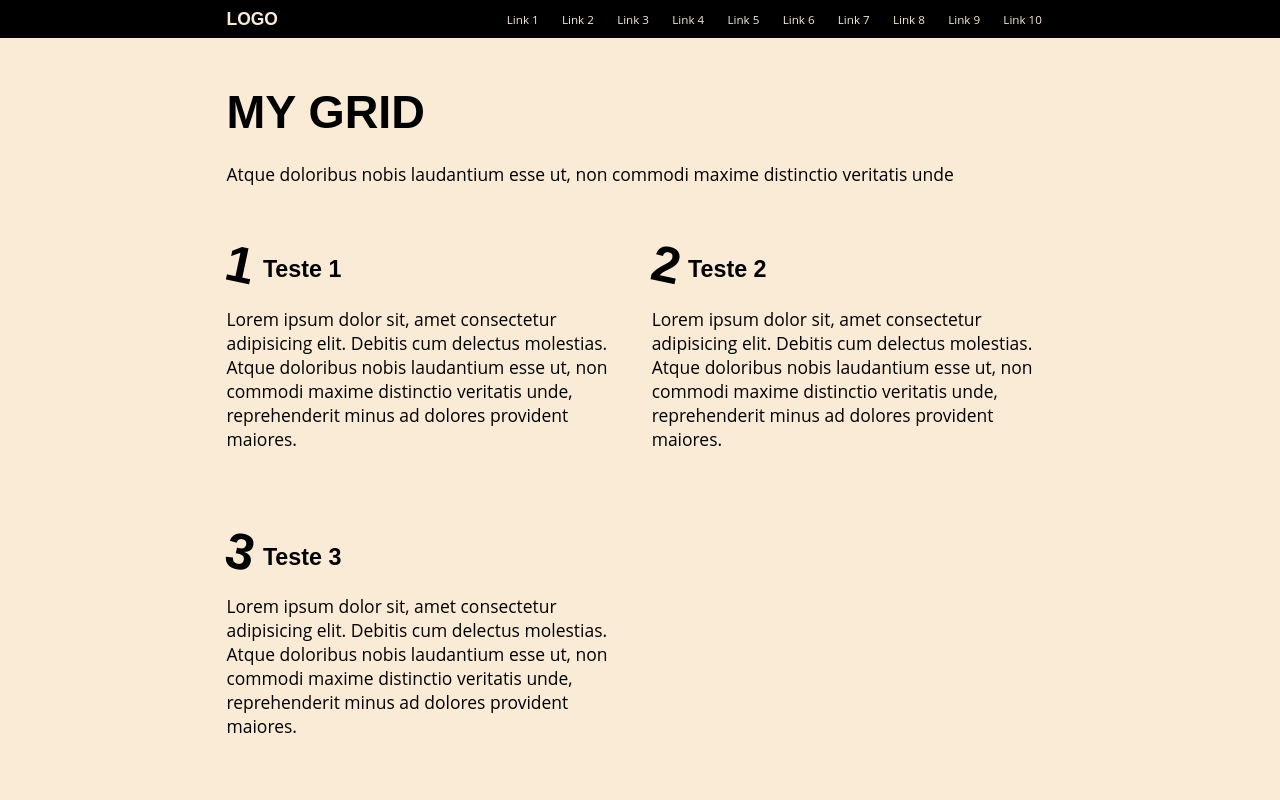
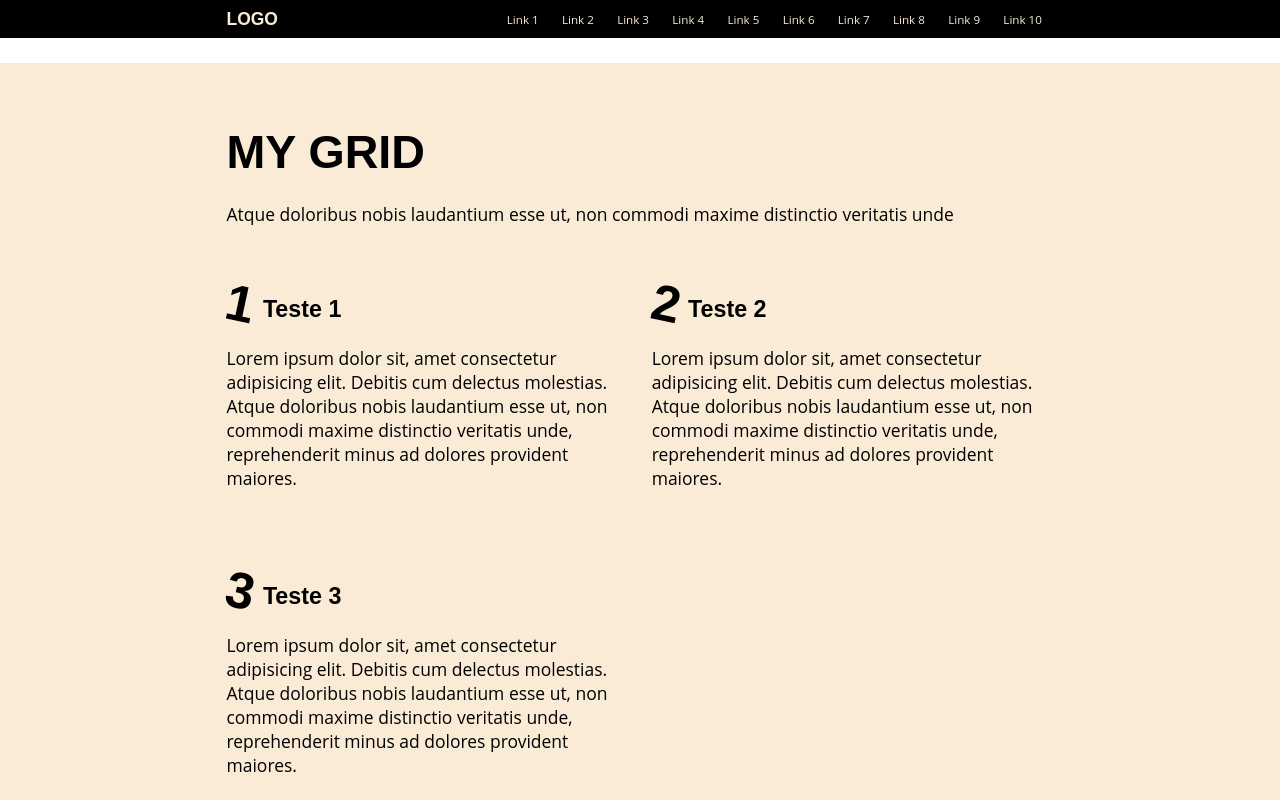
Before and after one commit to Shystra/React_Front-end, a React (Create React App) app in the folder project/: page / in a window 1280 px wide. Shown: the top 800 px of the page. Built offline with nearby package versions, Linux system fonts and the light colour scheme; some icons are missing.

Commit message:
just style in base

```diff
--- a/project/src/templates/Base/styles.js
+++ b/project/src/templates/Base/styles.js
@@ -1,8 +1,12 @@
-import styled, {css} from 'styled-components';
+import styled, { css } from 'styled-components';
 
 
 export const Container = styled.div`
     ${({ theme }) => css`
+       padding-top: 5.4rem;
 
+       @media ${theme.media.lteMedium}{
+        padding-top: 0;
+       }
     `}
 `;
```
